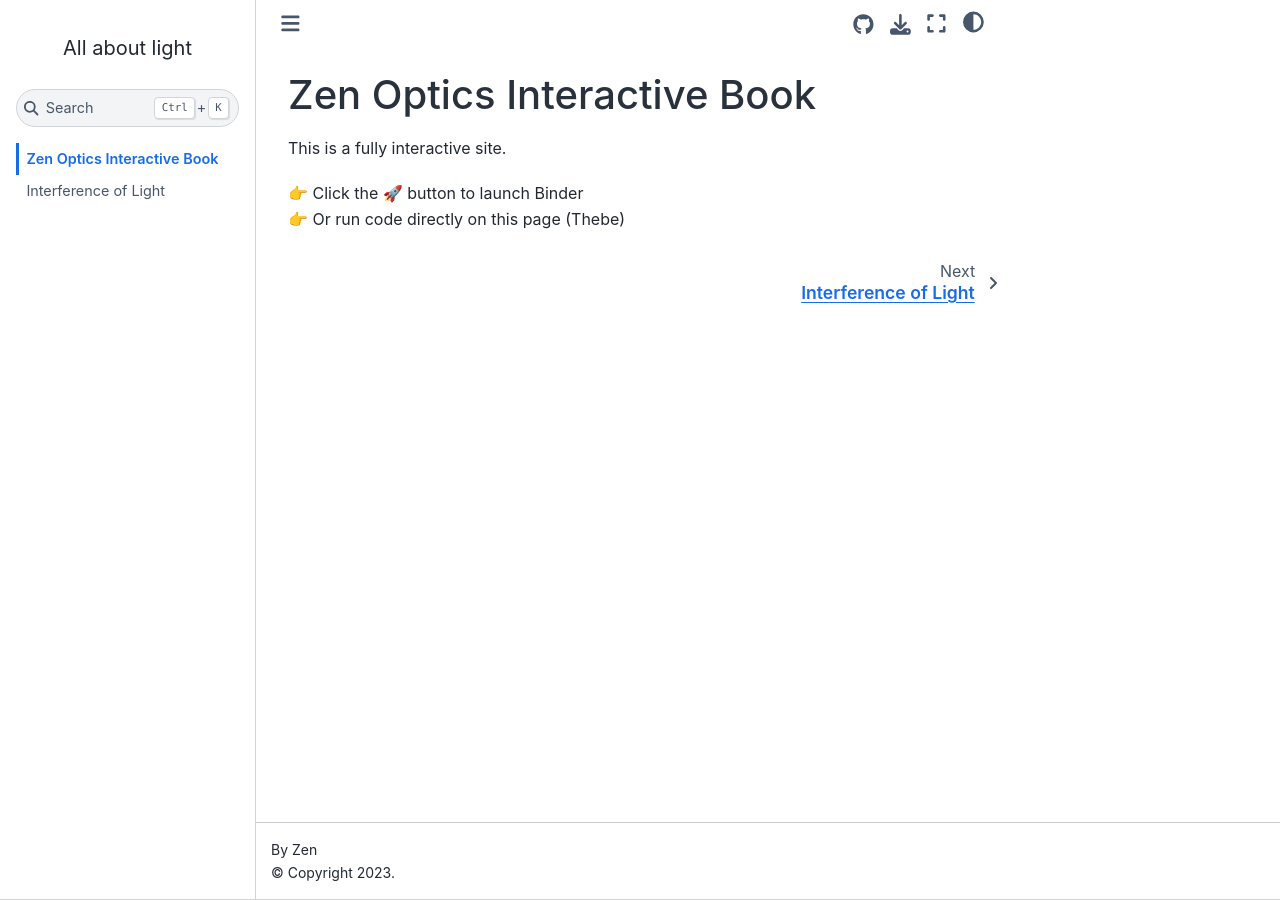
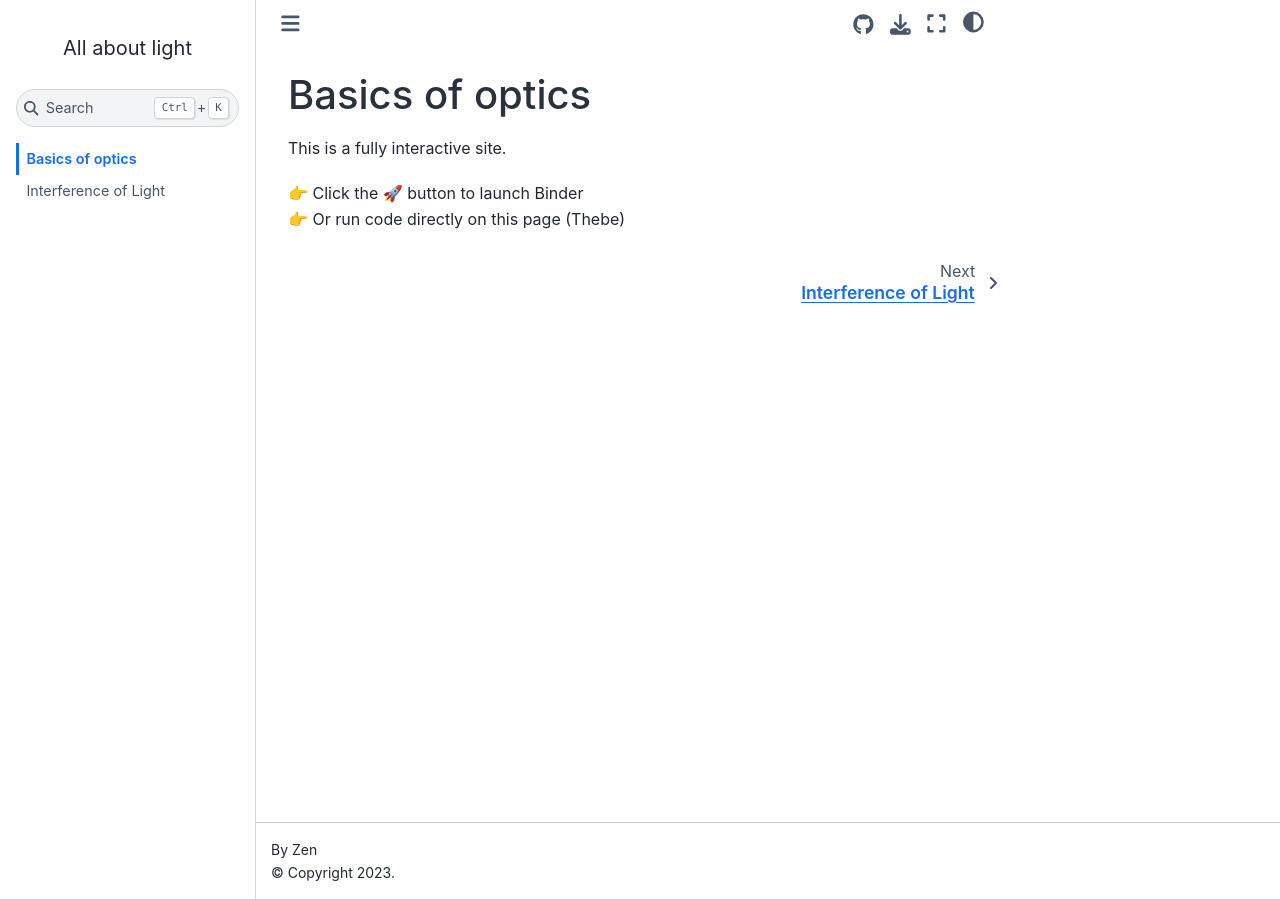
Before and after one commit to z-labo/zen-optics-binder-book, a Jupyter Book: the page built from intro.md, in a window 1280 px wide. Built offline with Jupyter Book 1.0.4 settings and Sphinx 7.4.7 and the Sphinx Book theme 1.1.4, drawn with Linux system fonts in a browser that asks for light colours; a script that is not in the unit is left out; comment, search, counter and statistics services are not loaded.

Commit message:
Update intro.md

```diff
--- a/intro.md
+++ b/intro.md
@@ -1,4 +1,4 @@
-# Zen Optics Interactive Book
+# Basics of optics
 
 This is a fully interactive site.
 
```
